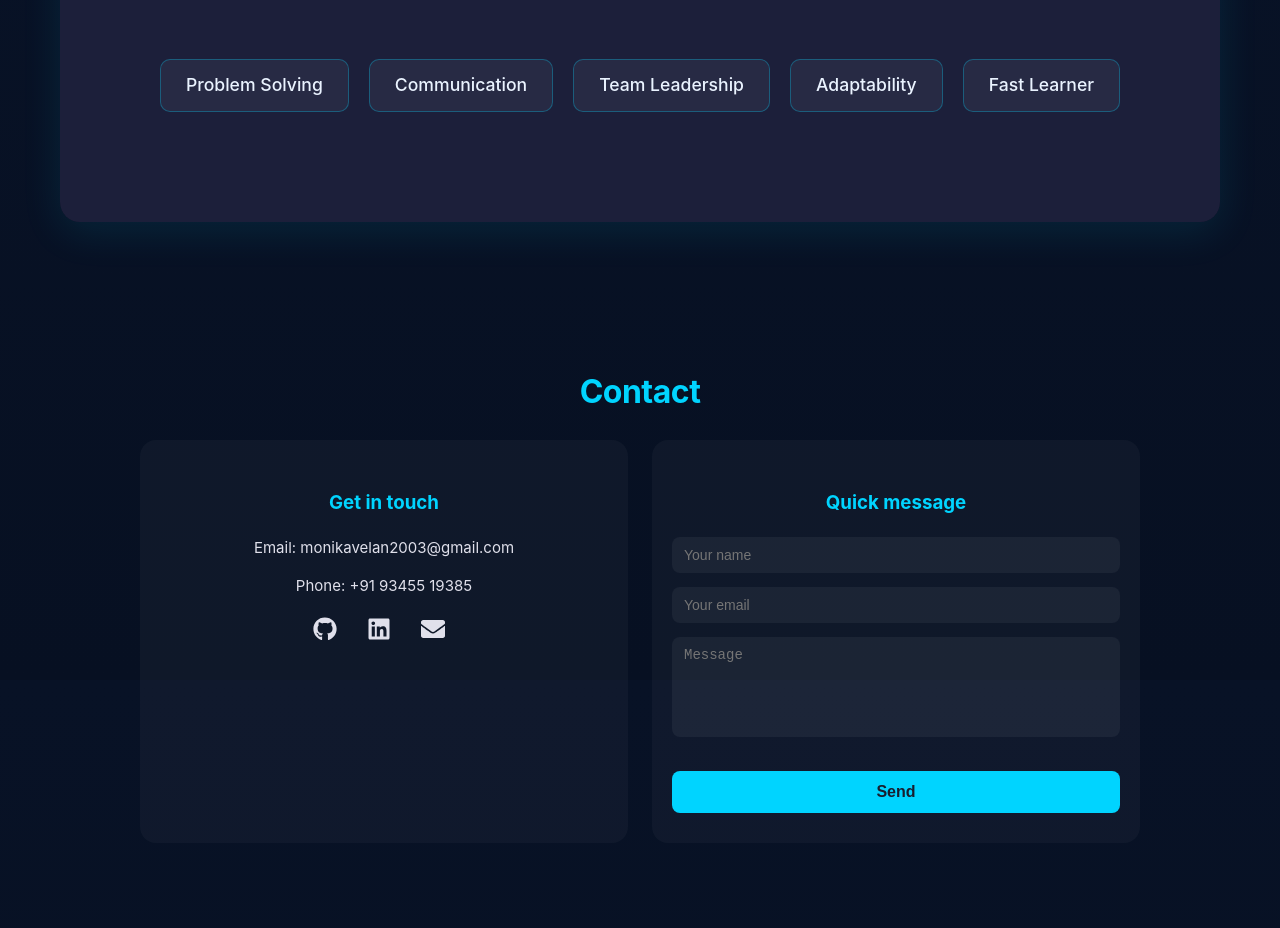
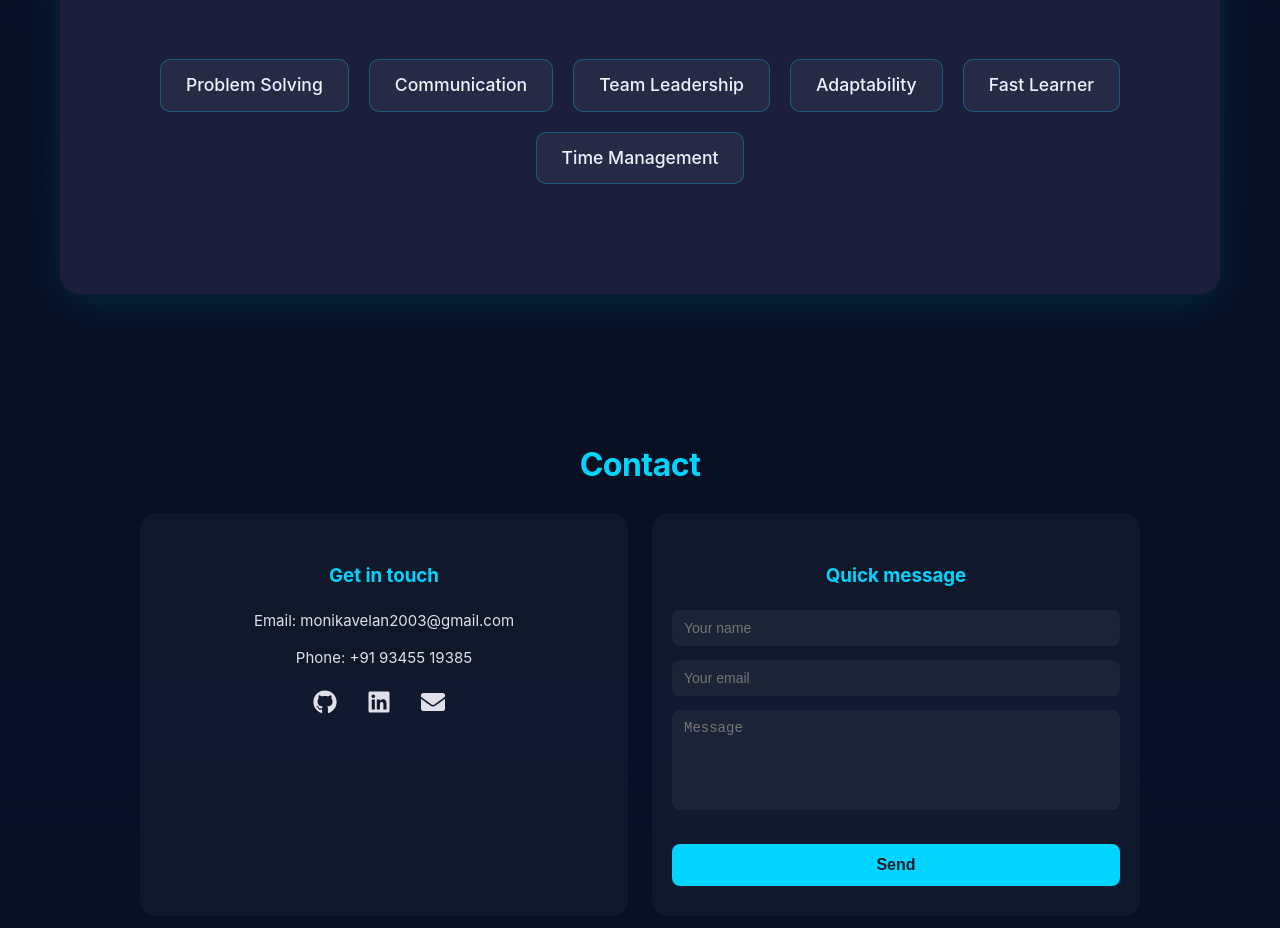
Before and after one commit to Monika-Velan/Portfolio-MonikaV, a React (Create React App) app: page / in a window 1280 px wide. Shown: the part 4920-5848 px from the top of the page. Built offline with nearby package versions, Linux system fonts and the light colour scheme.

Commit message:
updated soft skills

```diff
--- a/src/components/Skills.js
+++ b/src/components/Skills.js
@@ -45,7 +45,8 @@ const softSkills = [
       { name: "Communication", percent: 90 },
       { name: "Team Leadership", percent: 87 },
       { name: "Adaptability", percent: 85 },
-      { name: "Fast Learner", percent: 90 }
+      { name: "Fast Learner", percent: 90 },
+      { name: "Time Management", percent: 92 }
     ]
   }
 ];
```
